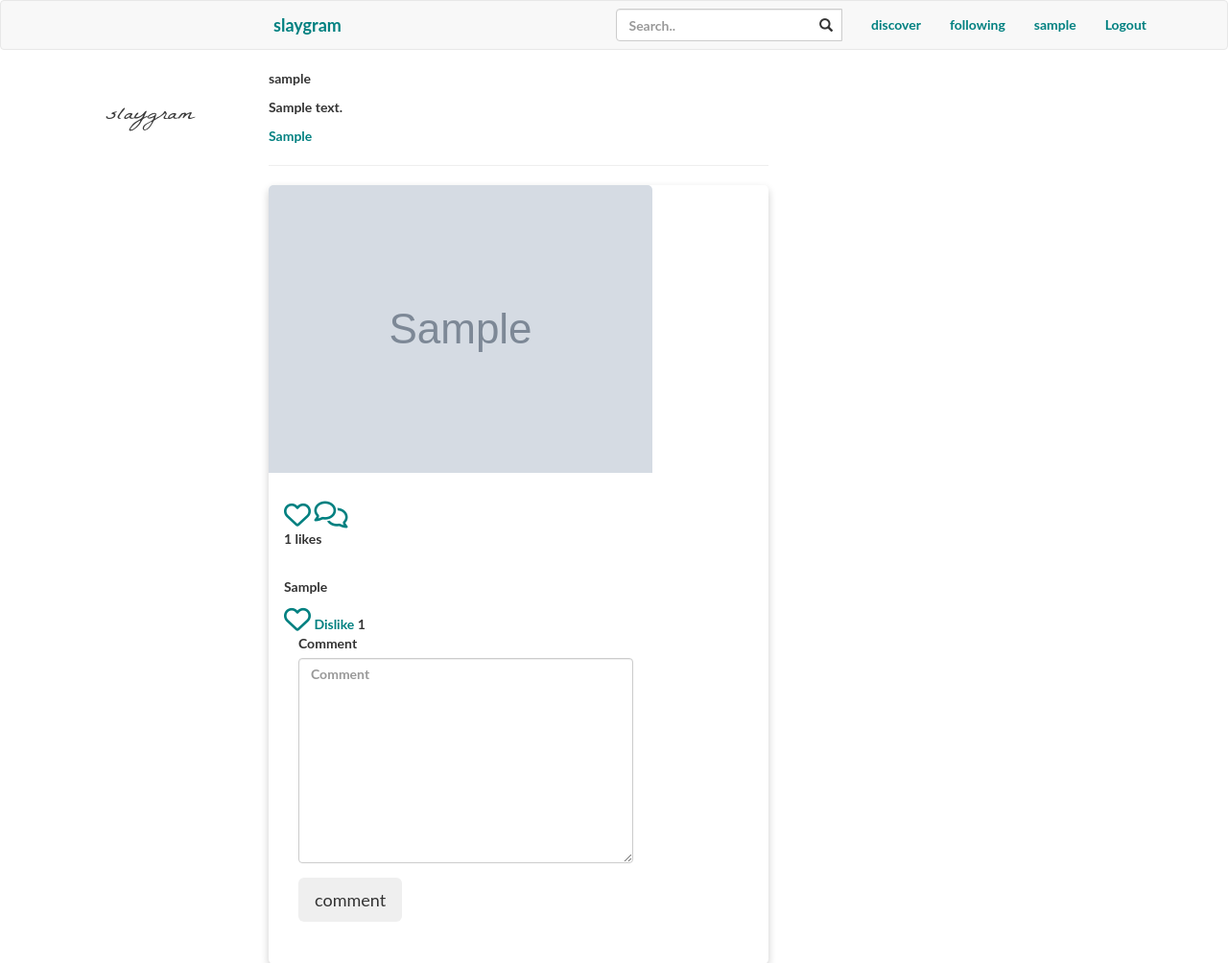
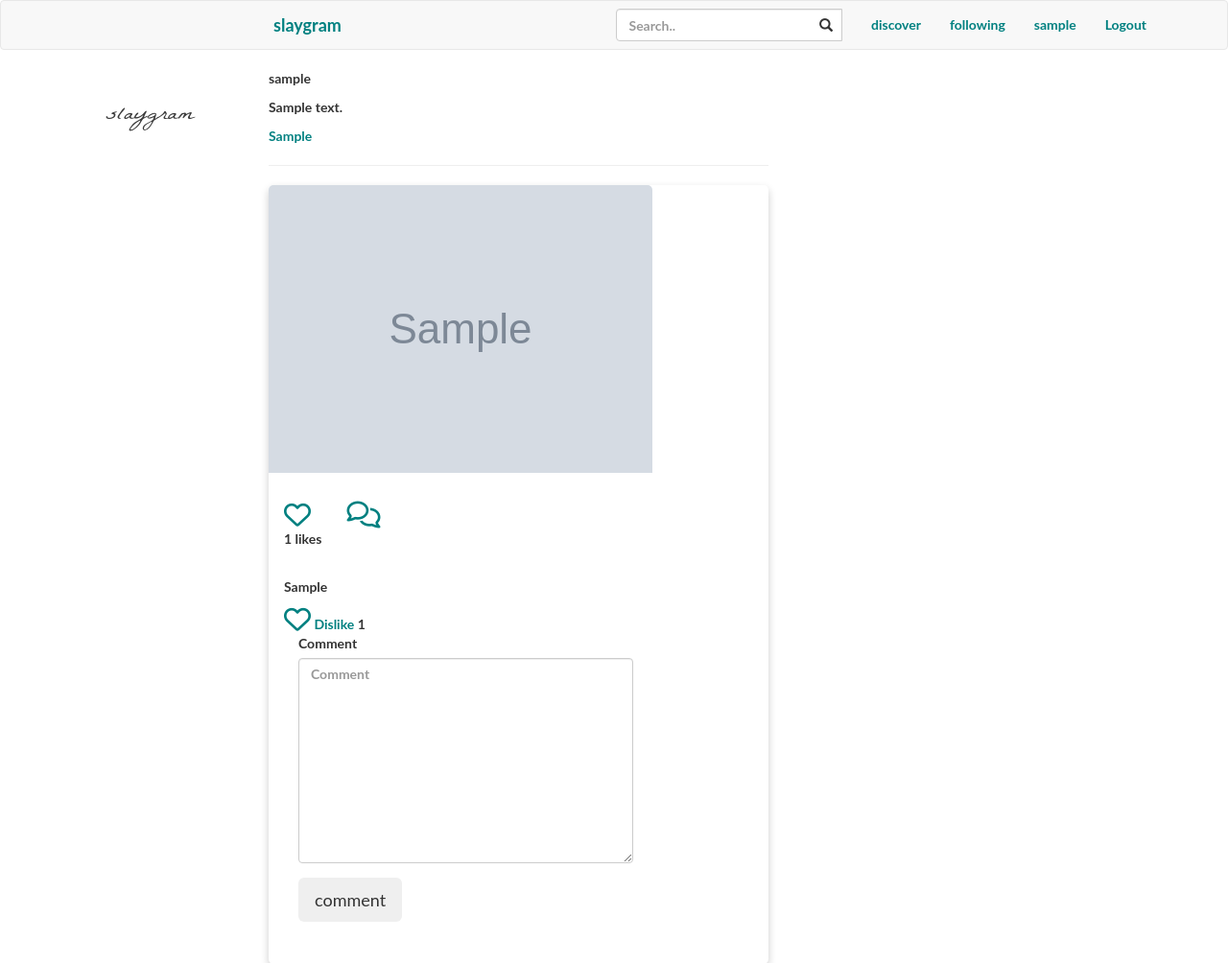
Before and after one commit to VirginiaNdungu1/slaygram, a Django app: page /profiles/1/ in a window 1280 px wide; the page is wider, and only the part inside the window is pictured. Shown: the top 1004 px of that part at 96% size. Run offline with Django 3.2, Linux system fonts and the light colour scheme; a user stored in the database is signed in; tables that the repository leaves empty hold one stand-in row (values such as "Sample post"); grey boxes marked "Sample" are stand-in pictures; some libraries are stand-ins or nearby versions.

Commit message:
add styling to index
* upvote icon

```diff
--- a/theslaygram/instagram/static/css/index.css
+++ b/theslaygram/instagram/static/css/index.css
@@ -43,3 +43,7 @@
     .card .container {
       padding: 30px 16px;
     }
+
+    .upvote {
+      margin-right: 3%;
+    }
```
